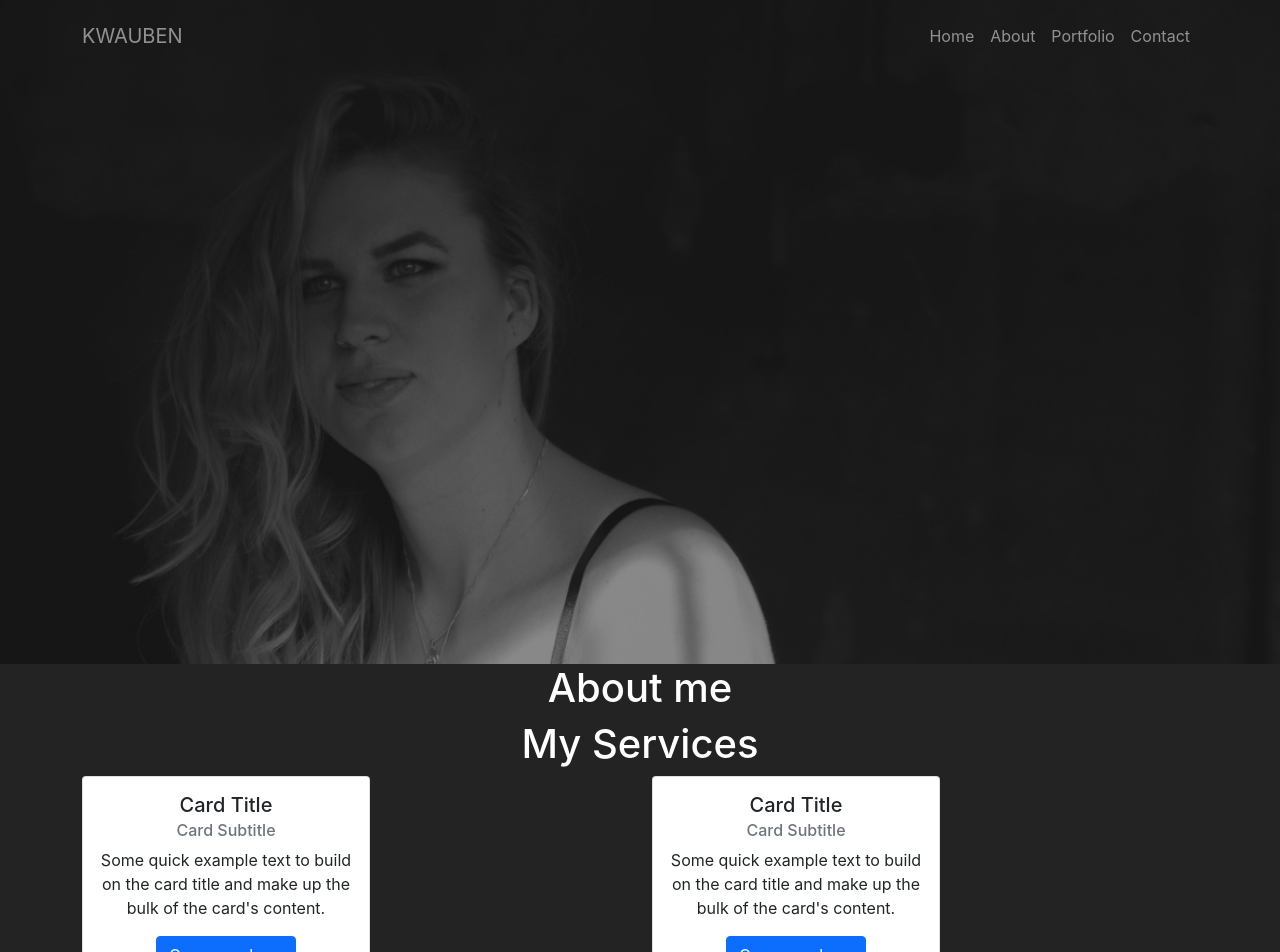
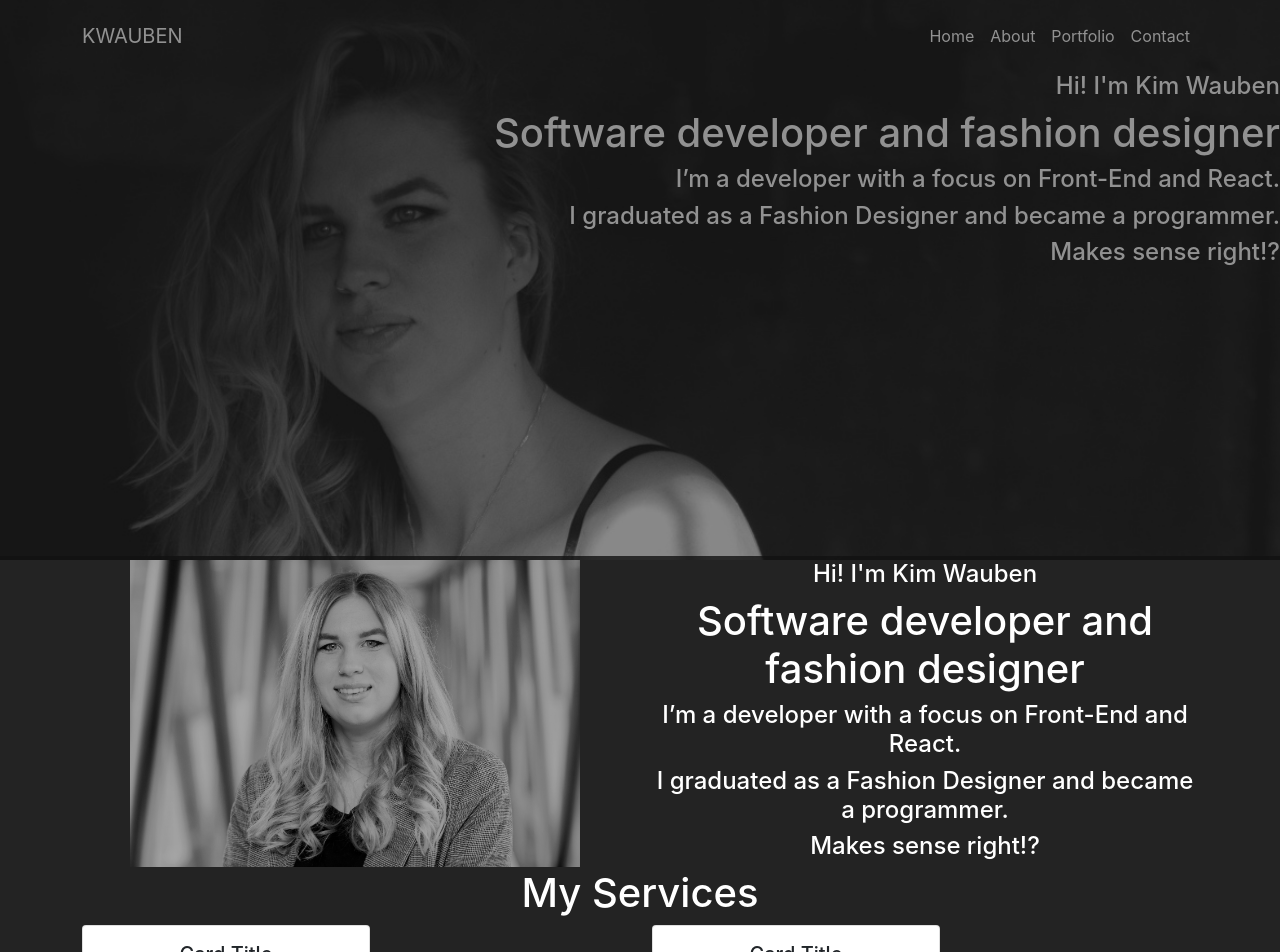
Before and after one commit to KimW1998/portfolio-kwauben, a React (Create React App) app: page / in a window 1280 px wide. Shown: the top 952 px of the page. Built offline with nearby package versions, Linux system fonts and the light colour scheme.

Commit message:
created a basic layout for the text header and about

```diff
--- a/src/App.css
+++ b/src/App.css
@@ -3,6 +3,21 @@
   background: #232323;
   min-height: 1500px;
 }
+.photo-header{
+height: 560.35px;
+left: 0px;
+top: -0.35px;
+opacity: 0.5;
+border-bottom: 4px solid rgba(0, 0, 0, 0.8);
+  }
+
+  .Header-Tekst{
+
+
+
+    text-align: right;
+    color: #FFFFFF;
+  }
 
 .test-tekst{
   color: white;
@@ -12,3 +27,23 @@
 .App-link {
   color: #61dafb;
 }
+
+.Gradient-background{
+
+width: 375.32px;
+height: 651.52px;
+left: 500px;
+top: 1316px;
+
+background: linear-gradient(180deg, #2400FF 0%, #00FFD1 100%);
+filter: blur(200px);
+transform: rotate(175.99deg);
+}
+
+.ImgKim{
+
+width: 450.66px;
+height: auto;
+left: 176.34px;
+top: 677.39px;
+}
--- a/src/Body.tsx
+++ b/src/Body.tsx
@@ -1,4 +1,6 @@
 import { Button, Card, Col, Container, Row } from "react-bootstrap";
+import AboutMe from "./Components/AboutMe";
+import AboutMePhoto from "./Components/AboutMePhoto";
 import GetInTouch from "./Components/GetInTouch";
 import LivingRaw from "./Components/LivingRawInfo";
 
@@ -8,7 +10,10 @@ const Body = () => {
 
     <Row>
         <Col>
-        <h1 className="test-tekst">About me</h1>
+        <AboutMePhoto/>
+        </Col>
+        <Col>
+        <AboutMe/>
         </Col>
     </Row>
 
--- a/src/Components/AboutMe.tsx
+++ b/src/Components/AboutMe.tsx
@@ -1 +1,16 @@
-export {};
+
+
+const AboutMe = () => {
+    return (
+<div className="test-tekst">
+    <h4>Hi! I'm Kim Wauben</h4>
+<h1>Software developer and fashion designer</h1>
+<h4>I’m a developer with a focus on Front-End and React.</h4>
+<h4>I graduated as a Fashion Designer and became a programmer.</h4>
+<h4>Makes sense right!?</h4>
+</div>
+    );
+}
+
+
+  export default AboutMe;
--- /dev/null
+++ b/src/Components/AboutMePhoto.tsx
@@ -0,0 +1,13 @@
+
+import KimWauben from '../Images/KimWauben.jpg'
+
+const AboutMePhoto = () => {
+    return (
+<div >
+<img src={KimWauben} alt="Kim Wauben" className='ImgKim'/>
+</div>
+    );
+}
+
+
+  export default AboutMePhoto;
--- /dev/null
+++ b/src/Components/HeaderText.tsx
@@ -0,0 +1,16 @@
+
+
+const HeaderText = () => {
+    return (
+<div >
+<h4 className="Header-Tekst">Hi! I'm Kim Wauben</h4>
+<h1 className="Header-Tekst">Software developer and fashion designer</h1>
+<h4 className="Header-Tekst">I’m a developer with a focus on Front-End and React.</h4>
+<h4 className="Header-Tekst">I graduated as a Fashion Designer and became a programmer.</h4>
+<h4 className="Header-Tekst">Makes sense right!?</h4>
+</div>
+    );
+}
+
+
+  export default HeaderText;
--- a/src/Components/headerImage.tsx
+++ b/src/Components/headerImage.tsx
@@ -1,14 +1,16 @@
 import headerImageKim from '../Images/headerImageKim.jpg'
+import HeaderText from './HeaderText';
 import NavigationBar from './navigationBar';
 
 const HeaderImage = () => {
     return (
-        <div style={{ backgroundImage: `url(${headerImageKim})`,
+        <div className='photo-header' style={{ backgroundImage: `url(${headerImageKim})`,
         backgroundRepeat: 'no-repeat',
         backgroundPosition: 'center',
         opacity: 0.5,
         backgroundSize: 'cover'}}>
       <NavigationBar />
+      <HeaderText/>
         <div className="container" style={{minHeight: '592px'}}>
             <div className="text-center justify-content-center align-self-center">
 
```
Also changed, not shown: src/Images/KimWauben.jpg (added).
